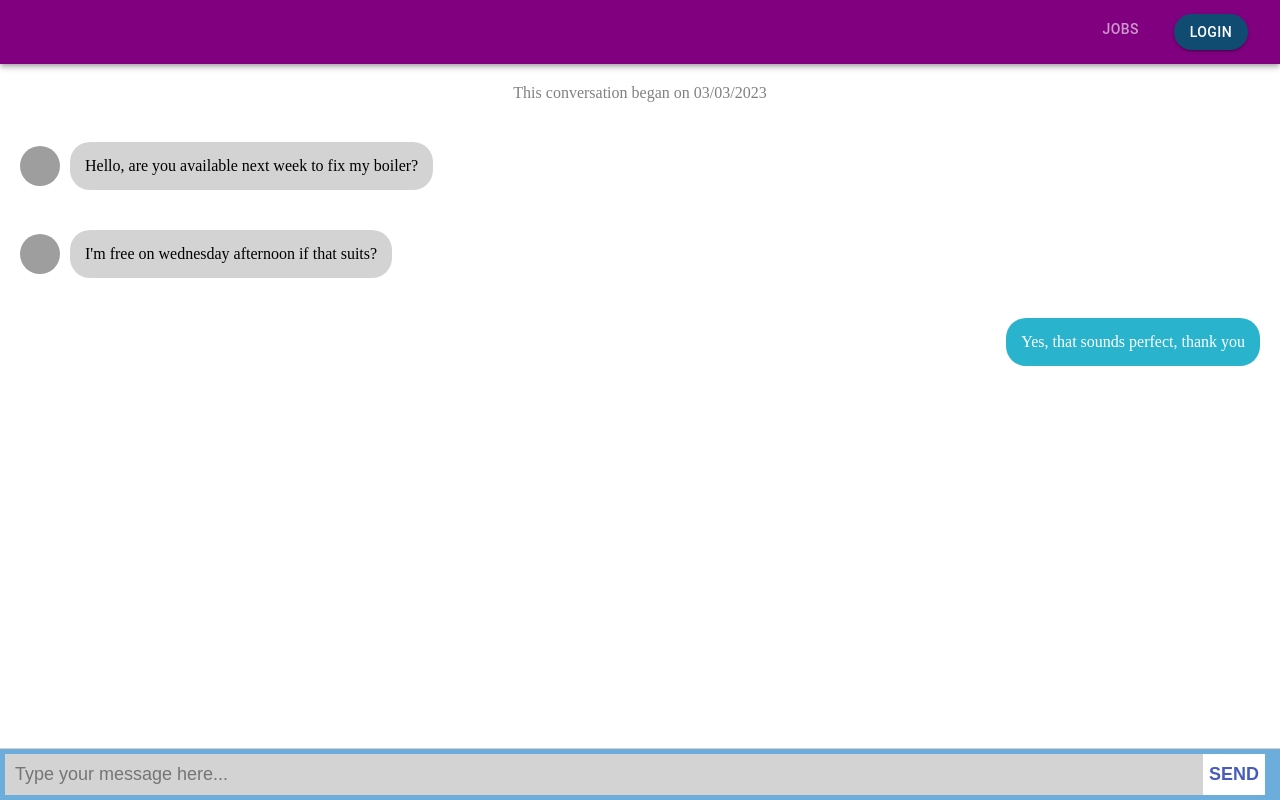
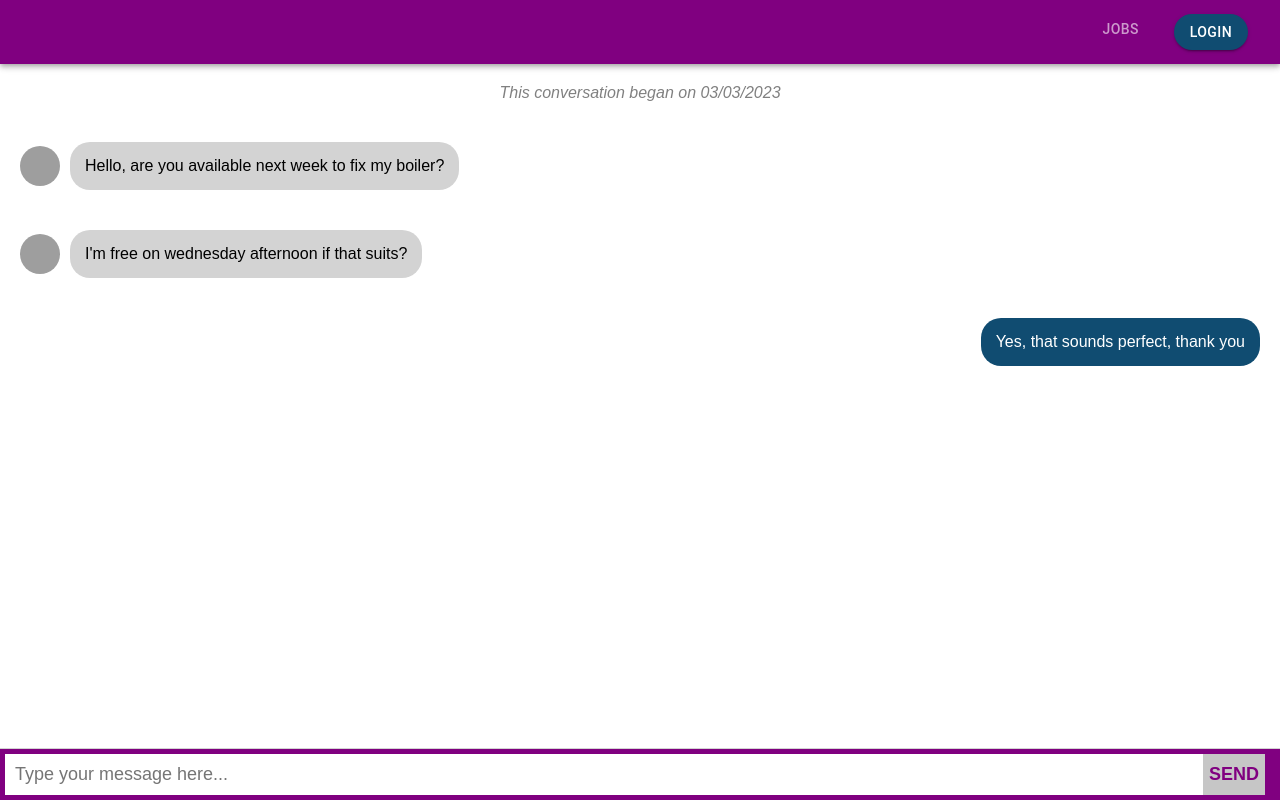
Before and after one commit to BenJohnson0/UCVME-app, a React (Create React App) app in the folder frontend/frontend/: page /chat/1 in a window 1280 px wide. Built offline with nearby package versions, Linux system fonts and the light colour scheme; grey boxes are pictures that could not be loaded.

Commit message:
chat screen redesign

```diff
--- a/frontend/frontend/src/components/Chat/ChatScreen.css
+++ b/frontend/frontend/src/components/Chat/ChatScreen.css
@@ -2,6 +2,7 @@
     display: flex;
     align-items: center;
     padding: 20px;
+    font-family: Arial, Helvetica, sans-serif;
 }
 
 .chatScreen__text {
@@ -15,11 +16,13 @@
     text-align: center;
     padding: 20px;
     color: gray;
+    font-family: Arial, Helvetica, sans-serif;
+    font-style: italic;
 }
 
 .chatScreen__textUser {
     margin-left: auto;
-    background-color: #29b3cd;
+    background-color: #104c71;
     padding: 15px;
     border-radius: 20px;
     color: #fff;
@@ -32,21 +35,21 @@
     bottom: 0;
     width: 100%;
     border-top: 1px solid lightgray;
-    background-color: rgb(109, 173, 219);
+    background-color: #800080;
 }
 
 .chaScreen__inputFeal {
     flex: 1;
     padding: 10px;
     border: none;
-    background-color: lightgray;
+    background-color: rgb(255, 255, 255);
 }
 
 .chatScreen__inputButton {
     border: none;
     margin-right: 20px;
-    background-color: #fff;
+    background-color: #c6c6c6;
     font-weight: bolder;
-    color: #485dba;
+    color: #800080;
     cursor: pointer;
 }
```
